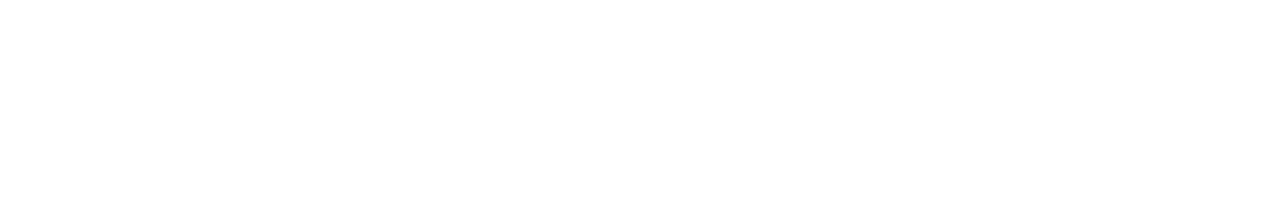
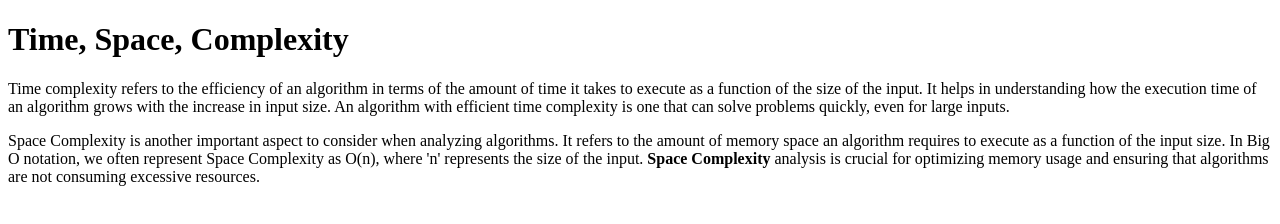
Before and after one commit to acciojob/time-and-space-complexity-santhoshkumar224, a website: page main.html in a window 1280 px wide. Drawn offline with Linux system fonts and the light colour scheme.

Commit message:
created a submission

```diff
--- a/main.html
+++ b/main.html
@@ -8,7 +8,10 @@
 
 <body>
 	<!-- the entire body must be written by student -->
-    <script type="text/javascript" src="./script.js">
+	<h1>Time, Space, Complexity</h1>
+	<p>Time complexity refers to the efficiency of an algorithm in terms of the amount of time it takes to execute as a function of the size of the input. It helps in understanding how the execution time of an algorithm grows with the increase in input size. An algorithm with efficient time complexity is one that can solve problems quickly, even for large inputs.</p>
+	<p>Space Complexity is another important aspect to consider when analyzing algorithms. It refers to the amount of memory space an algorithm requires to execute as a function of the input size. In Big O notation, we often represent Space Complexity as O(n), where 'n' represents the size of the input. <b>Space Complexity</b> analysis is crucial for optimizing memory usage and ensuring that algorithms are not consuming excessive resources.</p>
+	<script type="text/javascript" src="./script.js">
 </script>
 
 </body>
```
